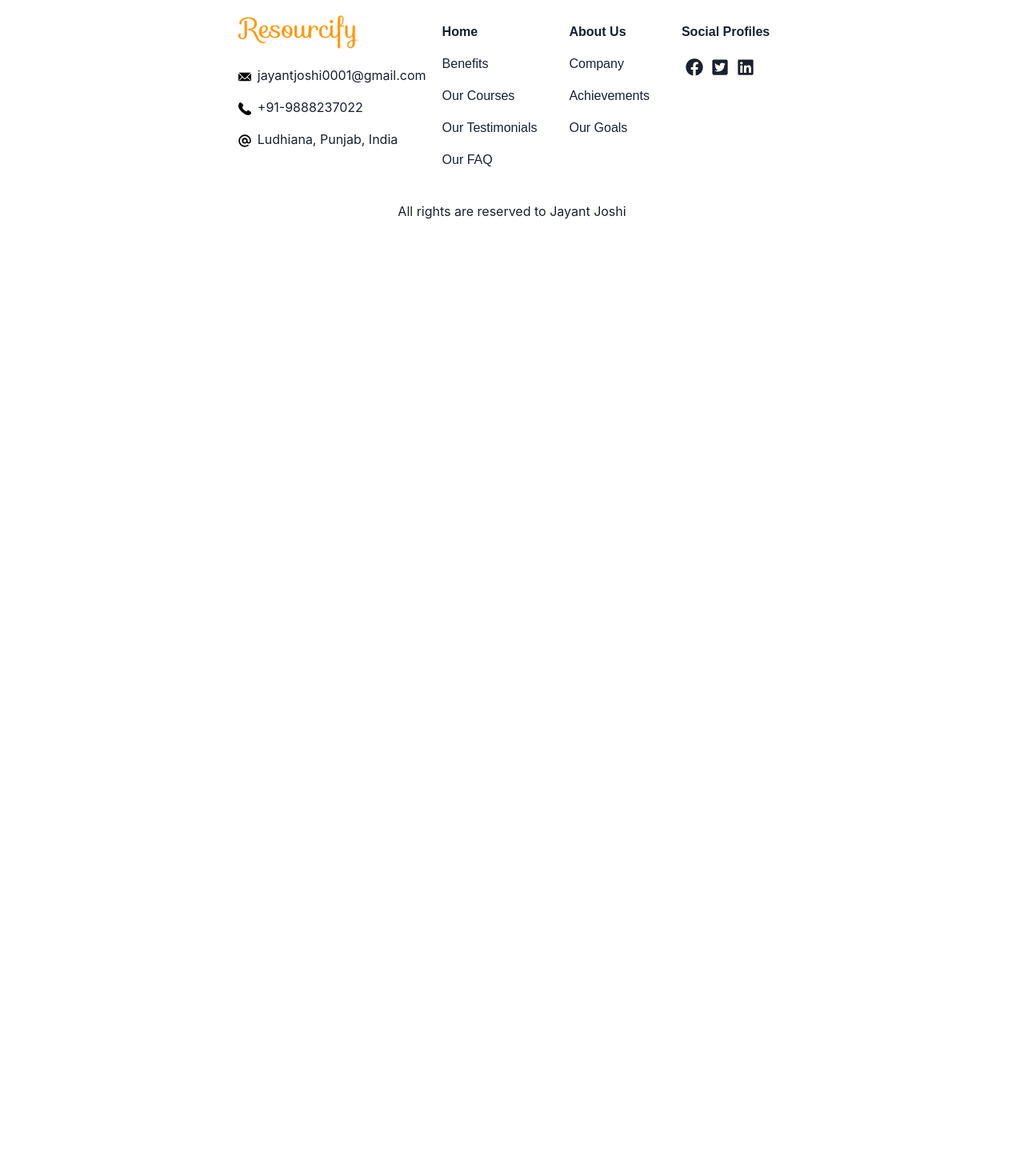
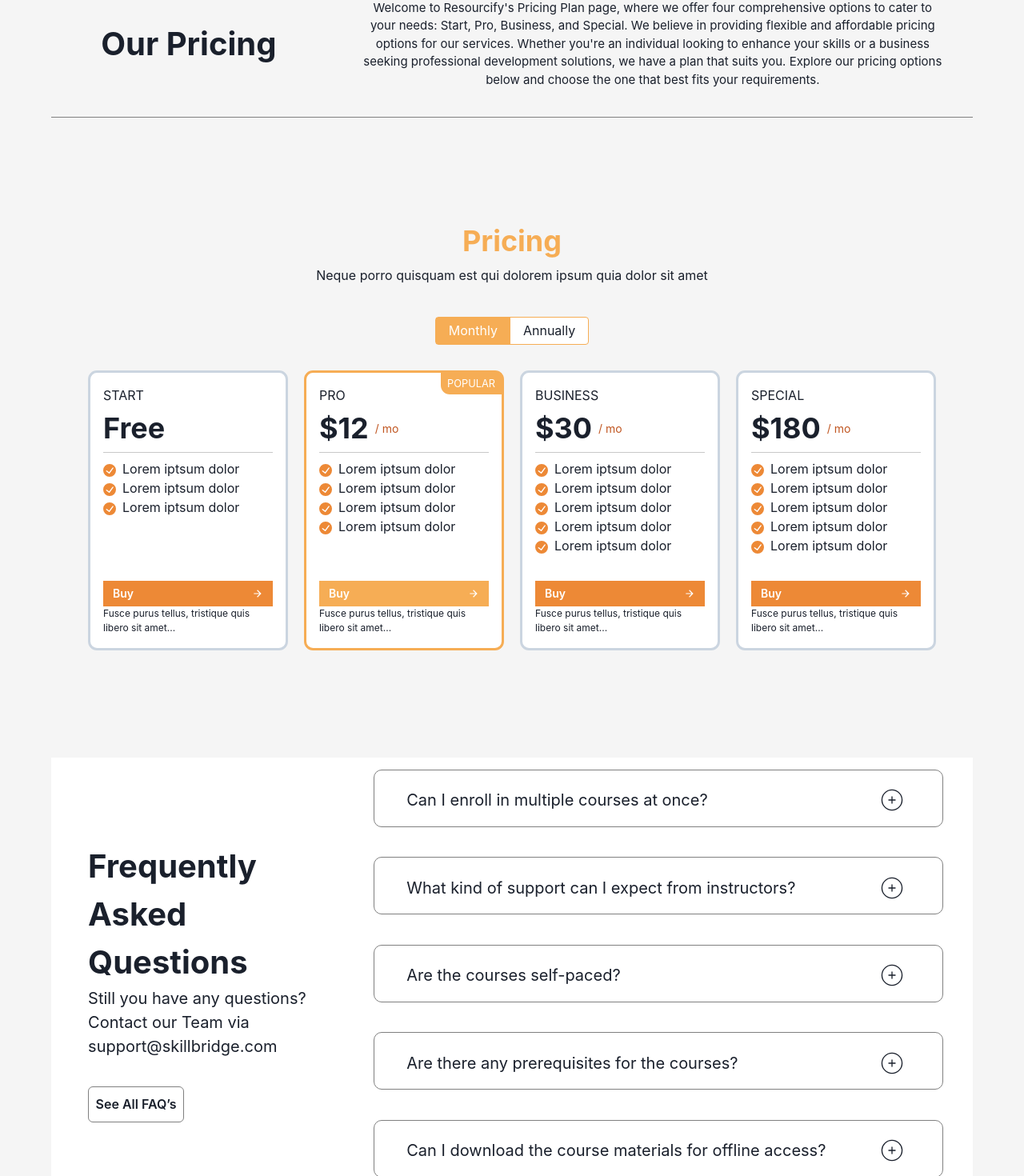
Before and after one commit to the-akleem91/Resourcify, a React (Vite) app: page /pricing in a window 1280 px wide. Shown: the part 89-1559 px from the top of the page at 80% size. Before the commit the page ends 800 px from the top, so only its background shows below. Built offline with nearby package versions, Linux system fonts and the light colour scheme.

Commit message:
adding responsive pricing page

```diff
--- a/src/App.jsx
+++ b/src/App.jsx
@@ -9,7 +9,7 @@ import {
 import RootLayout from './layouts/RootLayout'
 import Home from './pages/Home'
 import About from './pages/About'
-import Pricing from './pages/Pricing'
+import Pricingpage from './pages/Pricing'
 import Contact from './pages/Contact'
 import Courses from './pages/Courses'
 
@@ -19,7 +19,7 @@ const router = createBrowserRouter(
     <Route path="/" element={<RootLayout />}>
       <Route index element={<Home />} />
       <Route path="about" element={<About />} />
-      <Route path="pricing" element={<Pricing />} />
+      <Route path="pricing" element={<Pricingpage />} />
       <Route path="courses" element={<Courses />} />
       <Route path="contact" element={<Contact />} />
 
--- a/src/components/FAQ.jsx
+++ b/src/components/FAQ.jsx
@@ -3,63 +3,63 @@ import { CiCirclePlus } from "react-icons/ci";
 
 export default function FAQ() {
   return (
-    <Box ml="100px" bg="whitesmoke" maxWidth="1300px" mb="100px">
+    <Box ml="5%" bg="whitesmoke" maxWidth="90%" mb="100px">
       <Box bg="white">
         <HStack>
-          <Box p="40px" maxWidth="450px">
+          <Box p="4%" w="45%" >
             <ChakraProvider>
-              <Text fontSize="40px" fontWeight="bolder">Frequently Asked Questions</Text>
-              <Text fontSize="20px">Still you have any questions? Contact our Team via support@skillbridge.com</Text>
-              <Button mt="35px" bg="white" border="1px solid gray">See All FAQ’s</Button>
+              <Text fontSize={{base : "20px" ,lg : "25px" ,xl : "40px"}} fontWeight="bolder">Frequently Asked Questions</Text>
+              <Text fontSize={{base : "10px" ,lg : "17px" ,xl : "20px"}}>Still you have any questions? Contact our Team via support@skillbridge.com</Text>
+              <Button mt="35px" bg="white" border="1px solid gray" w={{base : "105px" ,lg : "110px" ,xl : "120px"}} h={{base : "30px" ,lg : "35px" ,xl : "45px"}}>See All FAQ’s</Button>
             </ChakraProvider>
           </Box>
-          <Box>
-            <Box border="1px solid gray" mb="40px" mt="40px" w="800px" borderRadius="10px" >
+          <Box w="65%" >
+            <Box border="1px solid gray" mb="5%" mt="2%" w={{base : "80%" ,lg : "92%" ,xl : "95%"}} borderRadius="10px" >
               <Box px="40px" py="20px" maxHeight="70px">
                 <HStack>
-                  <Text fontSize="20px" mb="15px" w="800px" >Can I enroll in multiple courses at once?</Text>
+                  <Text fontSize={{base : "10px" ,lg : "17px" ,xl : "20px"}} mb="15px" w="800px" >Can I enroll in multiple courses at once?</Text>
                   <Button h="50px" w="50px" bg="white" pb="15px" _hover={{bg : "white"}}>
-                    <Icon as={CiCirclePlus} h={8} w={8}></Icon>
+                    <Icon as={CiCirclePlus} h={{base : 4 ,lg : 6 ,xl : 8}} w={{base : 4 ,lg : 6 ,xl : 8}}></Icon>
                   </Button>
                 </HStack>
               </Box>
             </Box>
-            <Box border="1px solid gray" mb="40px" w="800px" borderRadius="10px" >
+            <Box border="1px solid gray" mb="5%" mt="2%" w={{base : "80%" ,lg : "92%" ,xl : "95%"}} borderRadius="10px">
               <Box px="40px" py="20px" maxHeight="70px">
                 <HStack>
-                  <Text fontSize="20px" mb="15px" w="800px" >What kind of support can I expect from instructors?</Text>
+                  <Text fontSize={{base : "10px" ,lg : "17px" ,xl : "20px"}} mb="15px" w="800px" >What kind of support can I expect from instructors?</Text>
                   <Button h="50px" w="50px" bg="white" pb="15px" _hover={{bg : "white"}}>
-                    <Icon as={CiCirclePlus} h={8} w={8}></Icon>
+                    <Icon as={CiCirclePlus} h={{base : 4 ,lg : 6 ,xl : 8}} w={{base : 4 ,lg : 6 ,xl : 8}}></Icon>
                   </Button>
                 </HStack>
               </Box>
             </Box>
-            <Box border="1px solid gray" mb="40px" w="800px" borderRadius="10px" >
+            <Box border="1px solid gray" mb="5%" mt="2%" w={{base : "80%" ,lg : "92%" ,xl : "95%"}} borderRadius="10px">
               <Box px="40px" py="20px" maxHeight="70px">
                 <HStack>
-                  <Text fontSize="20px" mb="15px" w="800px" >Are the courses self-paced or do they have specific start and end dates?</Text>
+                  <Text fontSize={{base : "10px" ,lg : "17px" ,xl : "20px"}} mb="15px" w="800px" >Are the courses self-paced?</Text>
                   <Button h="50px" w="50px" bg="white" pb="15px" _hover={{bg : "white"}}>
-                    <Icon as={CiCirclePlus} h={8} w={8}></Icon>
+                    <Icon as={CiCirclePlus} h={{base : 4 ,lg : 6 ,xl : 8}} w={{base : 4 ,lg : 6 ,xl : 8}}></Icon>
                   </Button>
                 </HStack>
               </Box>
             </Box>
-            <Box border="1px solid gray" mb="40px" w="800px" borderRadius="10px" >
+            <Box border="1px solid gray" mb="5%" mt="2%" w={{base : "80%" ,lg : "92%" ,xl : "95%"}} borderRadius="10px">
               <Box px="40px" py="20px" maxHeight="70px">
                 <HStack>
-                  <Text fontSize="20px" mb="15px" w="800px" >Are there any prerequisites for the courses?</Text>
+                  <Text fontSize={{base : "10px" ,lg : "17px" ,xl : "20px"}} mb="15px" w="800px" >Are there any prerequisites for the courses?</Text>
                   <Button h="50px" w="50px" bg="white" pb="15px" _hover={{bg : "white"}}>
-                    <Icon as={CiCirclePlus} h={8} w={8}></Icon>
+                    <Icon as={CiCirclePlus} h={{base : 4 ,lg : 6 ,xl : 8}} w={{base : 4 ,lg : 6 ,xl : 8}}></Icon>
                   </Button>
                 </HStack>
               </Box>
             </Box>
-            <Box border="1px solid gray" mb="40px" w="800px" borderRadius="10px" >
+            <Box border="1px solid gray" mb="5%" mt="2%" w={{base : "80%" ,lg : "92%" ,xl : "95%"}} borderRadius="10px">
               <Box px="40px" py="20px" maxHeight="70px">
                 <HStack>
-                  <Text fontSize="20px" mb="15px" w="800px" >Can I download the course materials for offline access?</Text>
+                  <Text fontSize={{base : "10px" ,lg : "17px" ,xl : "20px"}} mb="15px" w="800px" >Can I download the course materials for offline access?</Text>
                   <Button h="50px" w="50px" bg="white" pb="15px" _hover={{bg : "white"}}>
-                    <Icon as={CiCirclePlus} h={8} w={8}></Icon>
+                    <Icon as={CiCirclePlus} h={{base : 4 ,lg : 6 ,xl : 8}} w={{base : 4 ,lg : 6 ,xl : 8}}></Icon>
                   </Button>
                 </HStack>
               </Box>
--- /dev/null
+++ b/src/components/Head.jsx
@@ -0,0 +1,17 @@
+import {Flex, Box, HStack, Button, Spacer, Heading, Image, Text} from "@chakra-ui/react"
+import { NavLink } from "react-router-dom"
+
+export default function Head(){
+  return (
+    <Box align="center" bg="whitesmoke">
+        <HStack w="90%" borderBottom="1px solid gray">
+            <Box p="5%" w="30%">
+                <Text fontWeight="bolder" fontSize={{base : "20px", lg : "30px", xl : "40px"}}>Our Pricing</Text>
+            </Box>
+            <Box p="3%" w="70%">
+                <Text fontSize={{base : "8px", lg : "10px", xl : "15px"}}>Welcome to Resourcify's Pricing Plan page, where we offer four comprehensive options to cater to your needs: Start, Pro, Business, and Special. We believe in providing flexible and affordable pricing options for our services. Whether you're an individual looking to enhance your skills or a business seeking professional development solutions, we have a plan that suits you. Explore our pricing options below and choose the one that best fits your requirements.</Text>
+            </Box>
+        </HStack>
+    </Box>
+  )
+}
--- a/src/layouts/RootLayout.jsx
+++ b/src/layouts/RootLayout.jsx
@@ -1,14 +1,15 @@
 import { Outlet } from "react-router-dom"
+import { Box } from "@chakra-ui/react"
 import Navbar from "../components/Navbar"
 import Footer from "../components/Footer"
 export default function RootLayout() {
   return (
 
-      <>
+      <Box w="100%">
         <Navbar />
         <Outlet />
         <Footer />
-      </>
+      </Box>
 
   )
 }
--- a/src/pages/About.jsx
+++ b/src/pages/About.jsx
@@ -1,11 +1,9 @@
+import Head from "../components/Head"
+import { Box } from "@chakra-ui/react"
 export default function About() {
   return (
     <Box>
-      <HStack>
-        <Box>
-          <Text></Text>
-        </Box>
-      </HStack>
+      <Head />
     </Box>
   )
 }
--- a/src/pages/Pricing.jsx
+++ b/src/pages/Pricing.jsx
@@ -1,5 +1,14 @@
-export default function Pricing() {
+import { Box } from "@chakra-ui/react";
+import Pricing from "../components/Pricing";
+import FAQ from "../components/FAQ";
+import Head from "../components/Head";
+
+export default function Pricingpage() {
   return (
-    <div>Profile</div>
+    <Box bg="whitesmoke" minHeight="1150px" maxHeight="8000px" alignContent="center">
+      <Head />
+      <Pricing />
+      <FAQ />
+    </Box>
   )
 }
```
Also changed, not shown: src/components/Navbar.jsx (+1 -1 lines).
